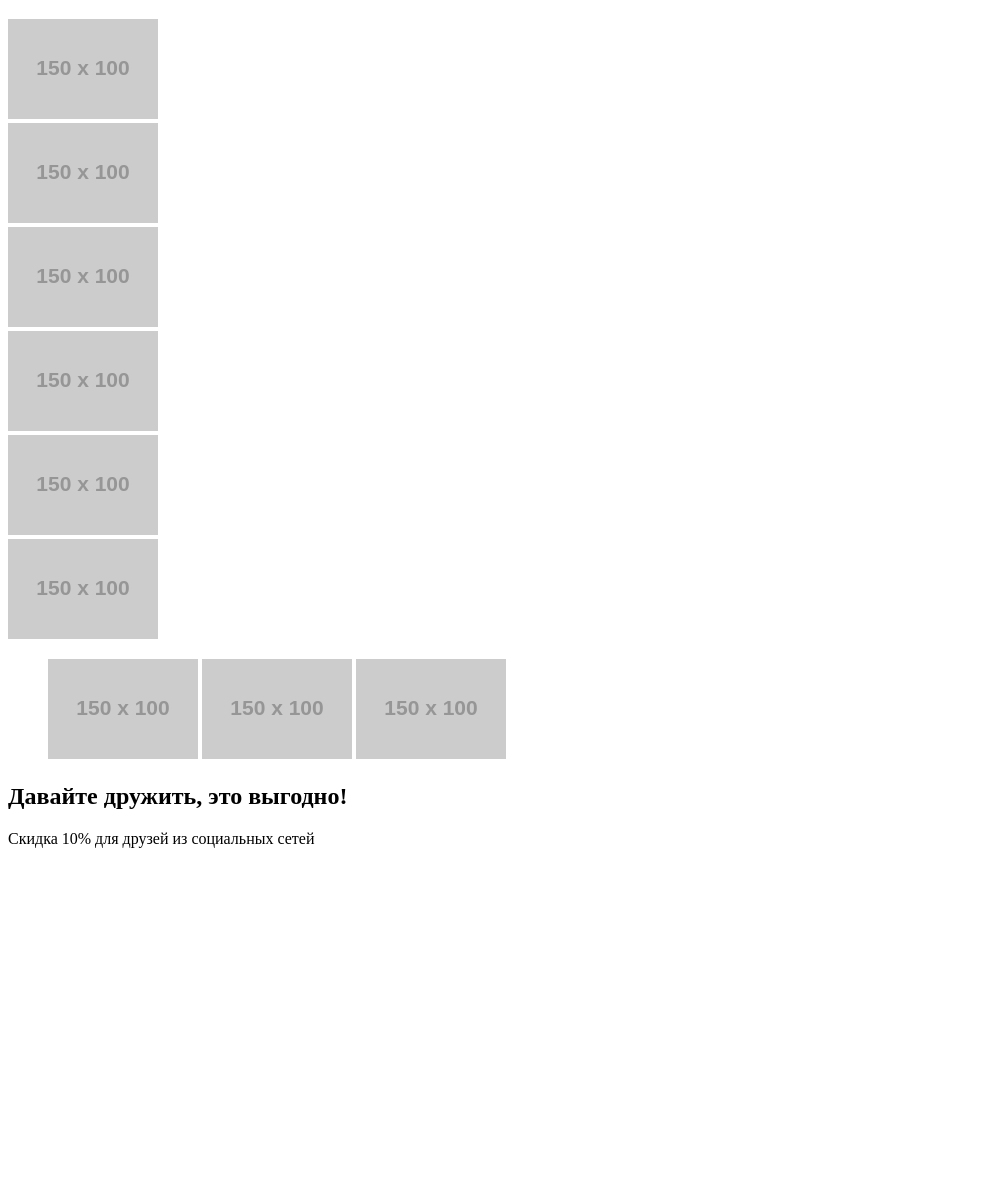
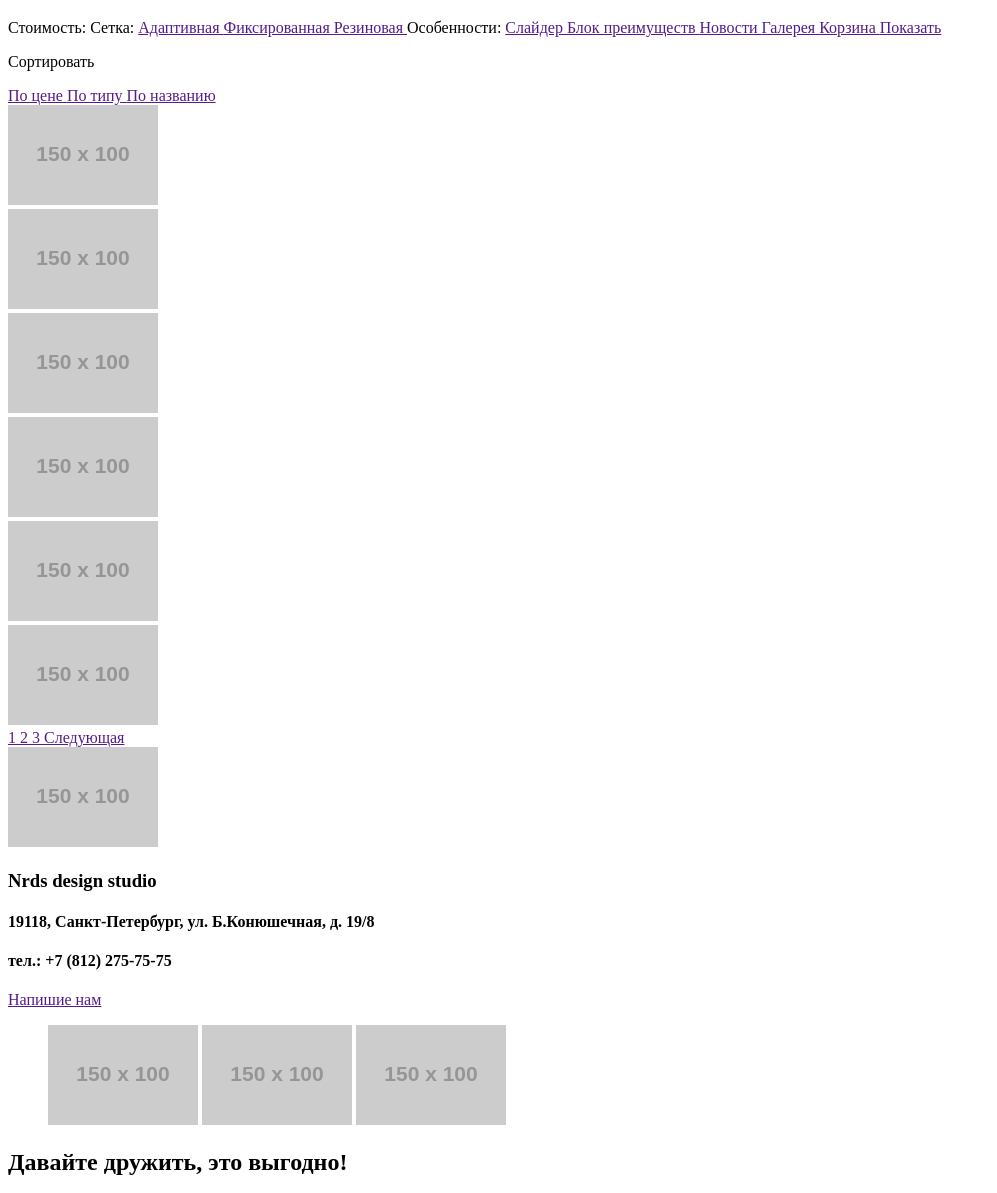
Before and after one commit to DariaIv2020/1485105-nerds-28, a plain HTML site: page catalog.html in a window 1280 px wide. Shown: the part 381-1574 px from the top of the page, without its empty margins (0-997 px from the left). Before the commit the page ends 1245 px from the top, so only its background shows below. Drawn offline with Linux system fonts and the light colour scheme; placeholder pictures from the web are drawn by us.

Commit message:
Дополняем разметку

```diff
--- a/catalog.html
+++ b/catalog.html
@@ -26,15 +26,58 @@
 </header>
 
    <main>
+
+   <aside>
+   Стоимость: <a href=""> </a>
+   Сетка:
+   <a href=""> Адаптивная </a>
+   <a href=""> Фиксированная </a>
+   <a href=""> Резиновая </a>
+   Особенности:
+   <a href=""> Слайдер </a>
+   <a href=""> Блок преимуществ </a>
+   <a href=""> Новости </a>
+   <a href=""> Галерея </a>
+   <a href=""> Корзина </a>
+
+   <a href=""> Показать </a>
+
+   </aside>
+
+   <article>
+       <p> Сортировать </p>
+       <a href=""> По цене </a>
+       <a href=""> По типу </a>
+       <a href=""> По названию </a>
+   </article>
+
+
    <article> <img src="https://via.placeholder.com/150x100" alt=""> </article>
    <article> <img src="https://via.placeholder.com/150x100" alt=""> </article>
     <article> <img src="https://via.placeholder.com/150x100" alt=""> </article>
      <article> <img src="https://via.placeholder.com/150x100" alt=""> </article>
       <article> <img src="https://via.placeholder.com/150x100" alt=""> </article>
        <article> <img src="https://via.placeholder.com/150x100" alt=""> </article>
+
+       <a href=""> 1 </a>
+       <a href=""> 2 </a>
+       <a href=""> 3 </a>
+       <a href=""> Следующая </a>
        </main>
 
+
    <footer>
+   <section>
+    <img src="https://via.placeholder.com/150x100" alt="Карта">
+    <div>
+    <h3> Nrds design studio</h3>
+        <h4> 19118, Санкт-Петербург, ул. Б.Конюшечная, д. 19/8</h4>
+    <h4> тел.: +7 (812) 275-75-75 </h4>
+    <a href=""> Напишие нам </a>
+     </div>
+   </section>
+
+
     <section>
      <ul>
        <il><img src="https://via.placeholder.com/150x100" alt=""></il>
```
Also changed, not shown: index.html (+31 -2 lines).
